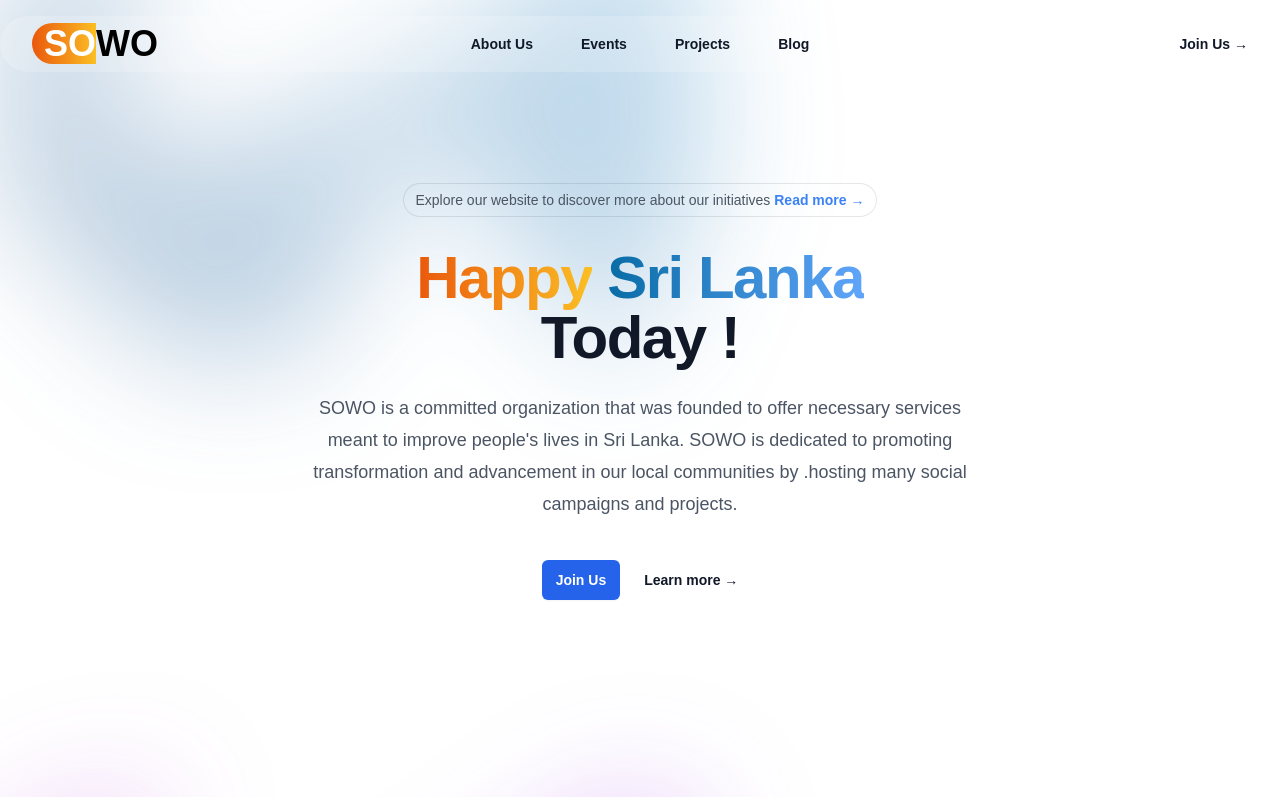
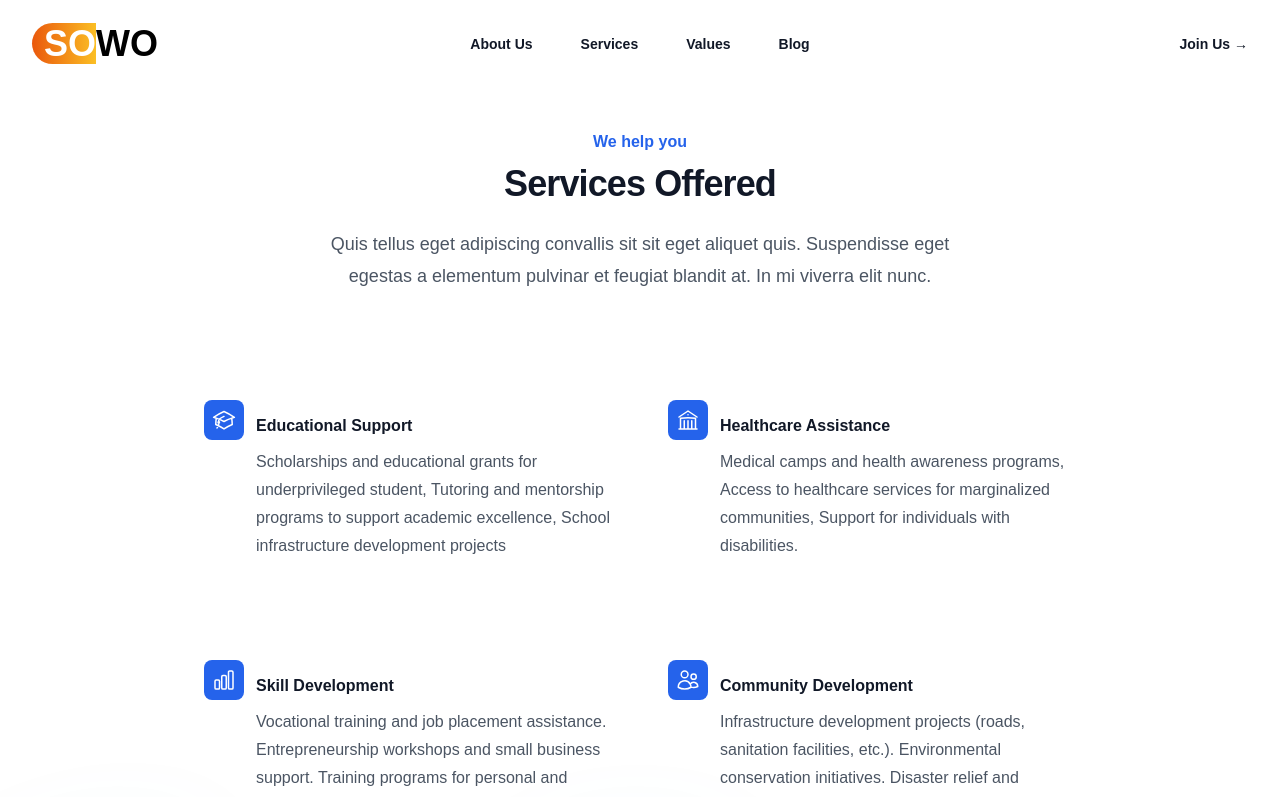
Before and after one commit to riyajath-ahamed/sowo-landingpage, a React (Create React App) app: page /about in a window 1280 px wide. Shown: the top 797 px of the page. Built offline with nearby package versions, Linux system fonts and the light colour scheme.

Commit message:
navlink | SOWO

```diff
--- a/src/App.js
+++ b/src/App.js
@@ -1,9 +1,16 @@
 import React from "react";
 import { Cta, Footer, Landing, Navbar, Services } from "./components";
+import { Route, Routes } from "react-router-dom";
 
 function App() {
   return (
     <div className="bg-white">
+
+      <Routes>
+      <Route path="/about" element={<Services />} />
+      <Route path="/values" element={<Cta />} />
+      </Routes>
+
       <div className="relative isolate px-6 pt-14 lg:px-8">
         <div
           className="absolute inset-x-0 -top-40 -z-10 transform-gpu overflow-hidden blur-3xl sm:-top-80"
--- a/src/components/cta.jsx
+++ b/src/components/cta.jsx
@@ -1,5 +1,5 @@
 import React from "react";
-import eventallImage from '../assets/eventall.png';
+
 import { ChatBubbleLeftRightIcon, ArrowTrendingUpIcon ,UserIcon, UsersIcon ,RocketLaunchIcon } from '@heroicons/react/20/solid'
 
 const features = [
--- a/src/components/navbar.jsx
+++ b/src/components/navbar.jsx
@@ -2,29 +2,28 @@ import React, { useState } from "react";
 import { Dialog } from "@headlessui/react";
 import { Link } from 'react-router-dom';
 import { Bars3Icon, XMarkIcon } from "@heroicons/react/24/outline";
-import logo from '../assets/logo.png';
 
 const navigation = [
-  { name: "About Us", href: "/cta" },
-  { name: "Events", href: "#" },
-  { name: "Projects", href: "#" },
+  { name: "About Us", href: "" },
+  { name: "Services", href: "about" },
+  { name: "Values", href: "values" },
   { name: "Blog", href: "#" },
 ];
 
 const Navbar = () => {
   const [mobileMenuOpen, setMobileMenuOpen] = useState(false);
   return (
-    <header className="absolute inset-x-0 top-0 z-50">
+    <header className="fixed inset-x-0 top-0 z-50">
       <nav
         className="flex items-center justify-between bg-cardOverlay p-2 mt-4 rounded-full lg:px-8"
         aria-label="Global"
       >
         <div className="flex lg:flex-1">
-          <a href="#" className="-m-1.5 p-1.5">
+          <Link to="/" className="-m-1.5 p-1.5" onClick={() => window.scroll(0.0)}>
             <span className="sr-only">SOWO</span>
             <span className="h-8 text-4xl font-semibold bg-gradient-to-r from-orange-600 to-amber-400 rounded-l-full w-auto pl-3">SO</span>
             <span className="h-8 text-4xl font-semibold text-black w-auto">WO</span>
-          </a>
+          </Link>
         </div>
         <div className="flex lg:hidden">
           <button
@@ -39,10 +38,10 @@ const Navbar = () => {
         <ul className="hidden lg:flex lg:gap-x-12">
           {navigation.map((item) => (
             <li
-              key={item.name}
+              key={item.href}
               className="text-sm font-semibold leading-6 text-gray-900"
             >
-              <Link to={item.href}>{item.name}</Link>
+              <Link to={`/${item.href}`}>{item.name}</Link>
             </li>
           ))}
         </ul>
--- a/src/components/services.jsx
+++ b/src/components/services.jsx
@@ -56,7 +56,7 @@ export default function Services() {
         <div className="mx-auto mt-16 max-w-2xl sm:mt-20 lg:mt-24 lg:max-w-4xl">
           <dl className="grid max-w-xl grid-cols-1 gap-x-8 gap-y-10 lg:max-w-none lg:grid-cols-2 lg:gap-y-16">
             {features.map((feature) => (
-              <div key={feature.name} className="relative bg-slate-100 py-6 rounded-lg pl-16">
+              <div key={feature.name} className="relative bg-cardTrans py-6 rounded-lg pl-16">
                 <dt className="text-base font-semibold leading-7 text-gray-900">
                   <div className="absolute left-3 top-3 flex h-10 w-10 items-center justify-center rounded-lg bg-blue-600">
                     <feature.icon className="h-6 w-6 text-white" aria-hidden="true" />
--- a/tailwind.config.js
+++ b/tailwind.config.js
@@ -13,6 +13,7 @@ module.exports = {
         "black-200": "#090325",
         "white-100": "#f3f3f3",
         cardOverlay: "rgba(255,255,255,0.2)",
+        cardTrans: "rgba(255,255,255,0.5)",
       },
     },
   },
```
